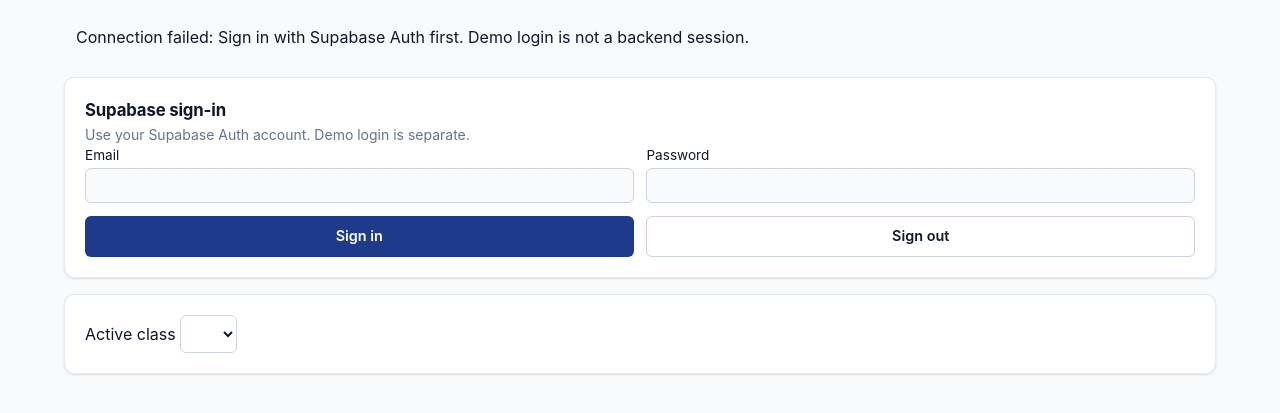
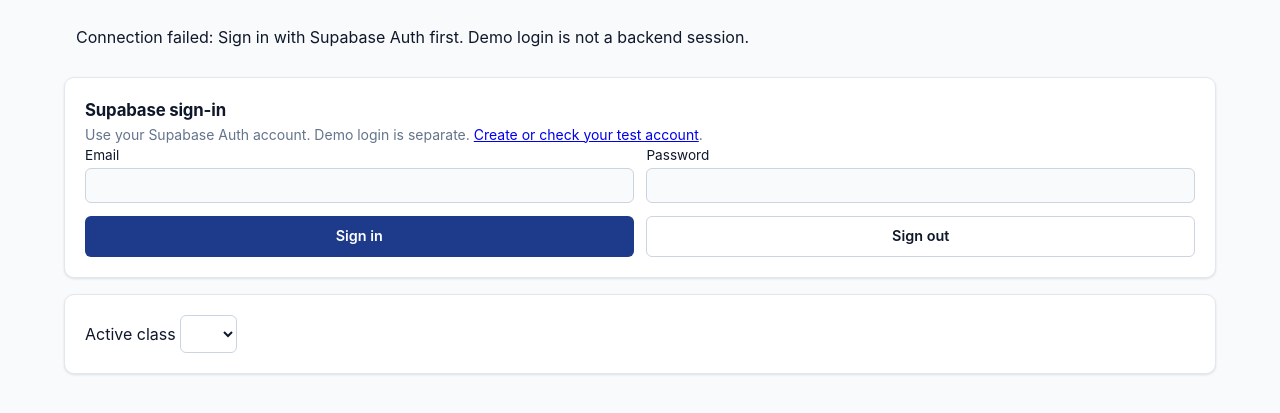
Before and after one commit to jaxian5/blue-noelle, a plain HTML site: page pages/class-operations.html in a window 1280 px wide. Shown: the part 157-570 px from the top of the page. Drawn offline with nearby package versions, Linux system fonts and the light colour scheme.

Commit message:
Link isolated Supabase Auth account setup from Class Operations

```diff
--- a/pages/class-operations.html
+++ b/pages/class-operations.html
@@ -26,7 +26,7 @@
 <h1>Class Operations</h1>
 <p class="bn-muted">Supabase preview · Class-scoped users and weekly schedules. Changes are saved directly to PostgreSQL once signed in through Supabase Auth.</p>
 <div id="ops-message" class="ops-message" role="status" aria-live="polite">Checking backend availability…</div>
-<section class="bn-card"><h2 class="bn-card-title">Supabase sign-in</h2><p class="bn-muted bn-text-sm">Use your Supabase Auth account. Demo login is separate.</p>
+<section class="bn-card"><h2 class="bn-card-title">Supabase sign-in</h2><p class="bn-muted bn-text-sm">Use your Supabase Auth account. Demo login is separate. <a href="supabase-auth.html">Create or check your test account</a>.</p>
 <form id="supabase-login-form" class="ops-form"><label>Email<input id="supabase-email" type="email" autocomplete="username" required></label><label>Password<input id="supabase-password" type="password" autocomplete="current-password" required></label><button class="bn-btn bn-btn-primary" type="submit">Sign in</button><button class="bn-btn bn-btn-secondary" type="button" id="supabase-logout">Sign out</button></form></section>
 <div class="bn-card">
 <label for="class-choice">Active class</label>
```
